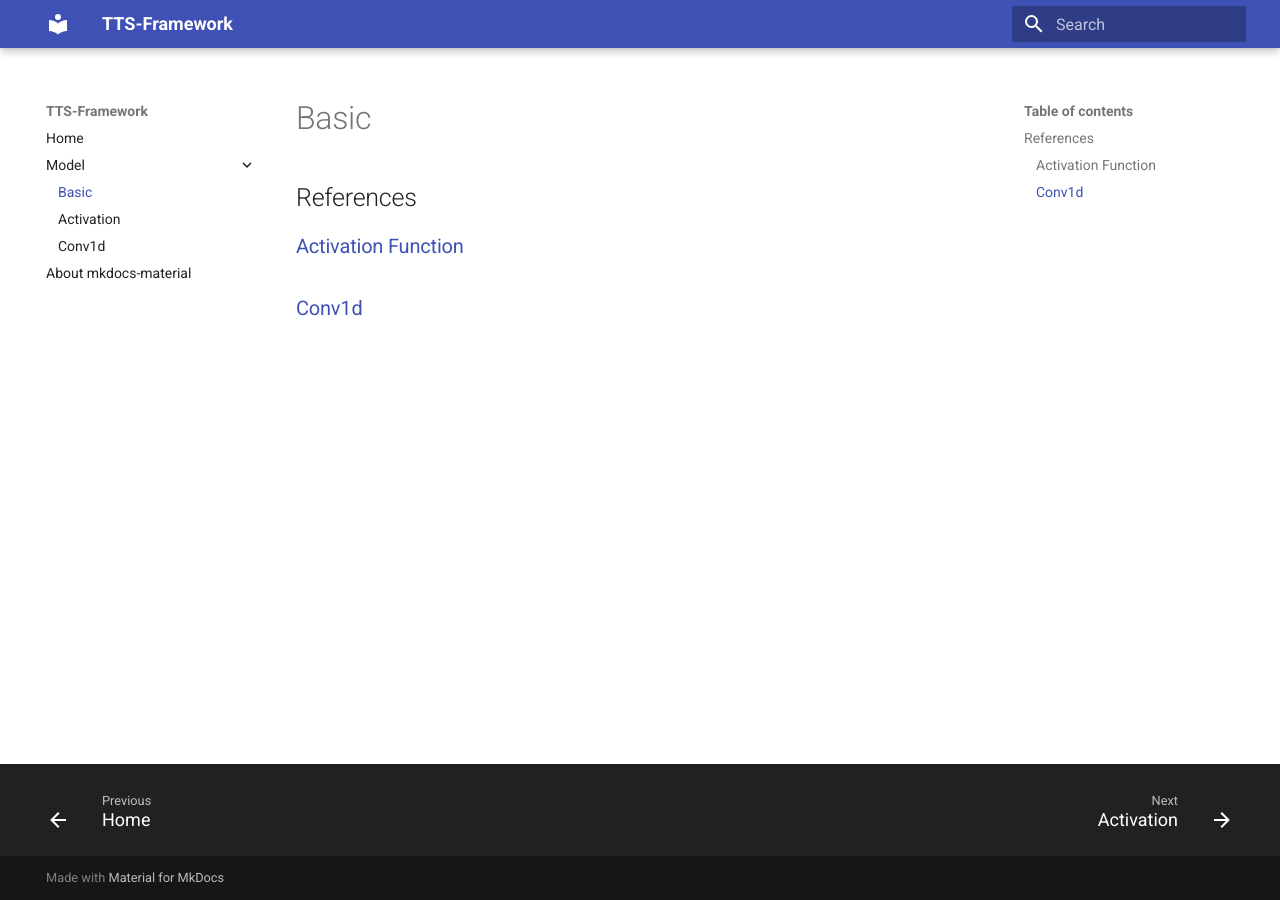
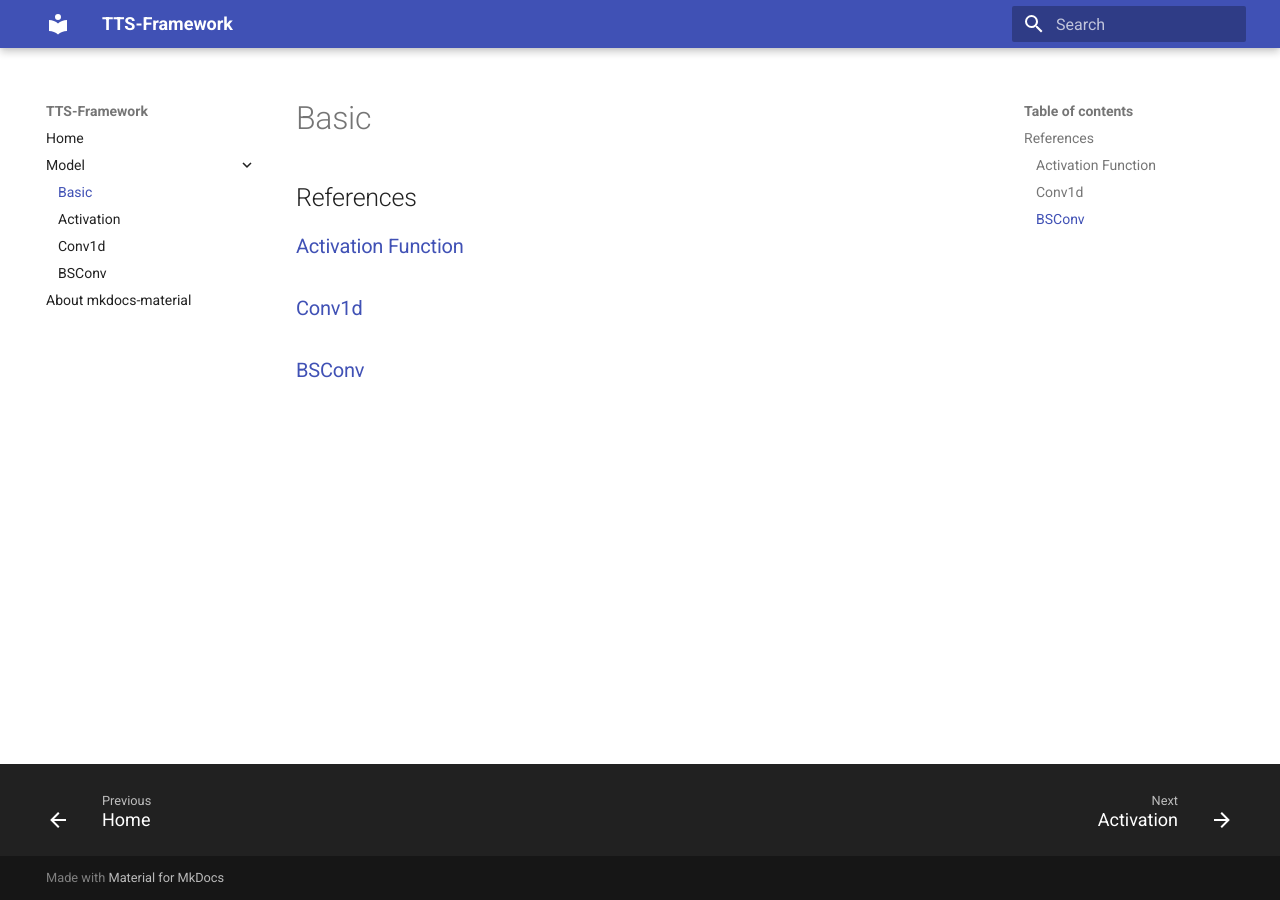
Before and after one commit to nickovchinnikov/tts-framework, an MkDocs documentation site: the page built from docs/model/readme.md, in a window 1280 px wide. Built offline with MkDocs 1.6.1 and Material for MkDocs 9.7.7, drawn with Linux system fonts in a browser that asks for light colours.

Commit message:
Add BSConv docs

```diff
--- a/docs/model/readme.md
+++ b/docs/model/readme.md
@@ -2,3 +2,4 @@
 
 ### [Activation Function](activation.md)
 ### [Conv1d](conv1d.md)
+### [BSConv](bsconv.md)
--- a/mkdocs.yml
+++ b/mkdocs.yml
@@ -5,6 +5,7 @@ nav:
     - Basic: model/readme.md
     - Activation: model/activation.md
     - Conv1d: model/conv1d.md
+    - BSConv: model/bsconv.md
   - About mkdocs-material: readme.md
 theme:
   name: material
```
Also changed, not shown: docs/model/bsconv.md (added, +1 -0 lines).
